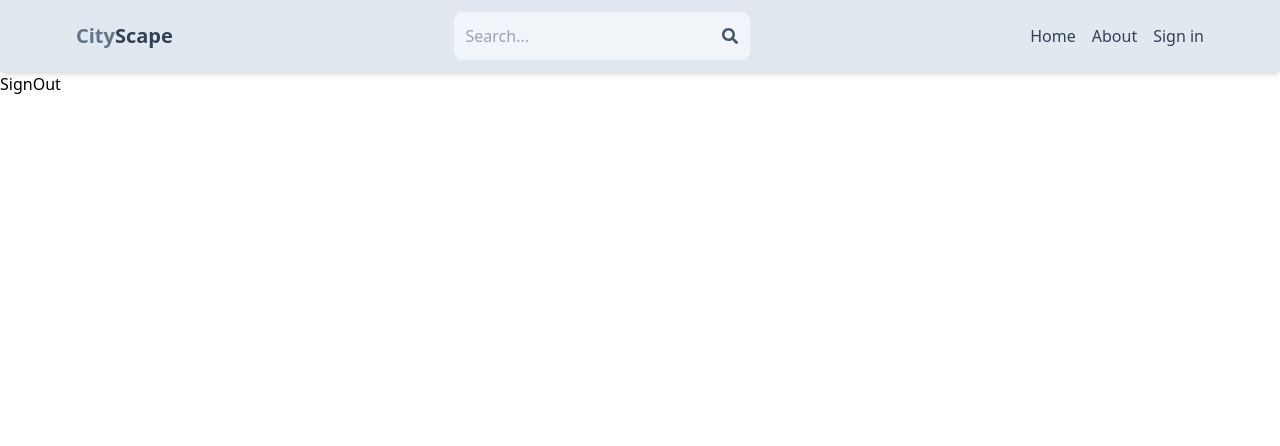
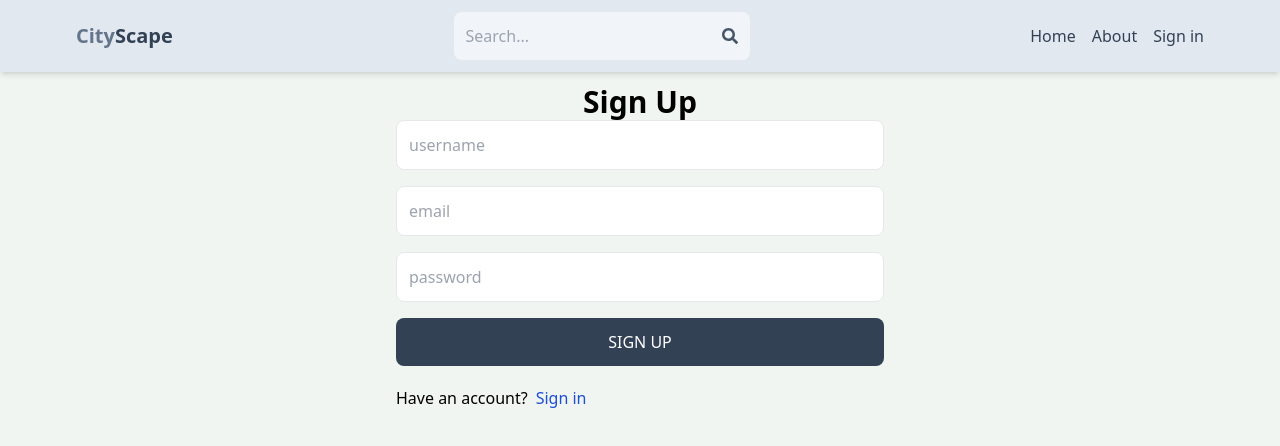
Before and after one commit to RohithGummadi/Real-Estate-App, a React (Vite) app in the folder client/: page /sign-up in a window 1280 px wide. Shown: the top 446 px of the page. Built offline with nearby package versions, Linux system fonts and the light colour scheme.

Commit message:
"Sign-up page UI"

```diff
--- a/client/src/index.css
+++ b/client/src/index.css
@@ -1,3 +1,9 @@
 @tailwind base;
 @tailwind components;
 @tailwind utilities;
+
+
+body{
+    background-color: rgb(241, 245, 241);
+
+}
--- a/client/src/pages/SignUp.jsx
+++ b/client/src/pages/SignUp.jsx
@@ -1,7 +1,28 @@
 import React from 'react'
+import { Link } from 'react-router-dom';
 
 export default function SignUp() {
   return (
-    <div>SignOut</div>
+    <div className='p-3 max-w-lg mx-auto'>
+      <h1 className="text-3xl text-center font-semibold">
+        Sign Up
+      </h1>
+      <form className="flex flex-col gap-4">
+        <input type="text" placeholder='username' className='border p-3 rounded-lg' id="username"/>
+        <input type="text" placeholder='email' className='border p-3 rounded-lg' id="email"/>
+        <input type="text" placeholder='password' className='border p-3 rounded-lg' id="password"/>
+
+        <button className="bg-slate-700 text-white p-3 rounded-lg uppercase hover:opacity-95 diabled:opacity-80">Sign Up</button>
+
+      </form>
+
+      <div className='flex gap-2 mt-5'>
+        <p>Have an account?</p>
+        <Link to={"/sign-in"} >
+          <span className="text-blue-700"> Sign in </span>
+        </Link>
+
+      </div>
+    </div>
   )
 }
```
